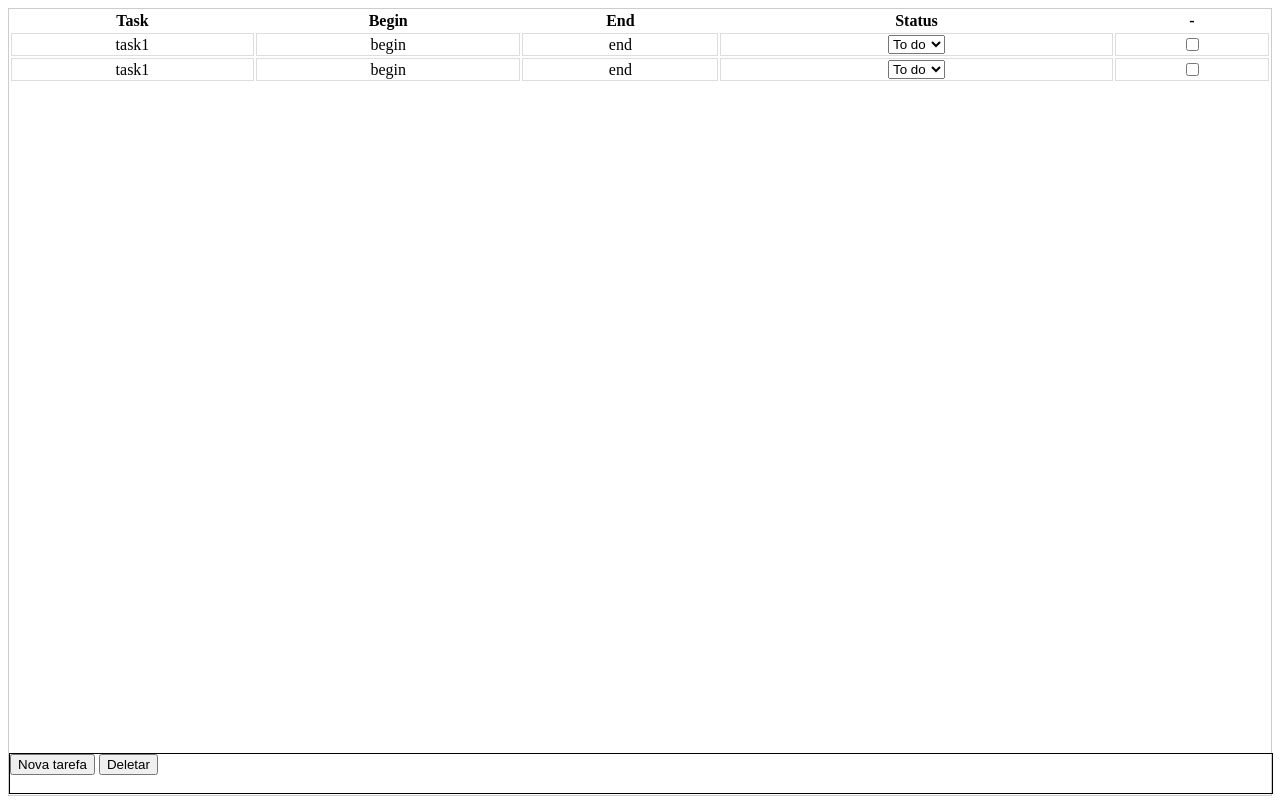
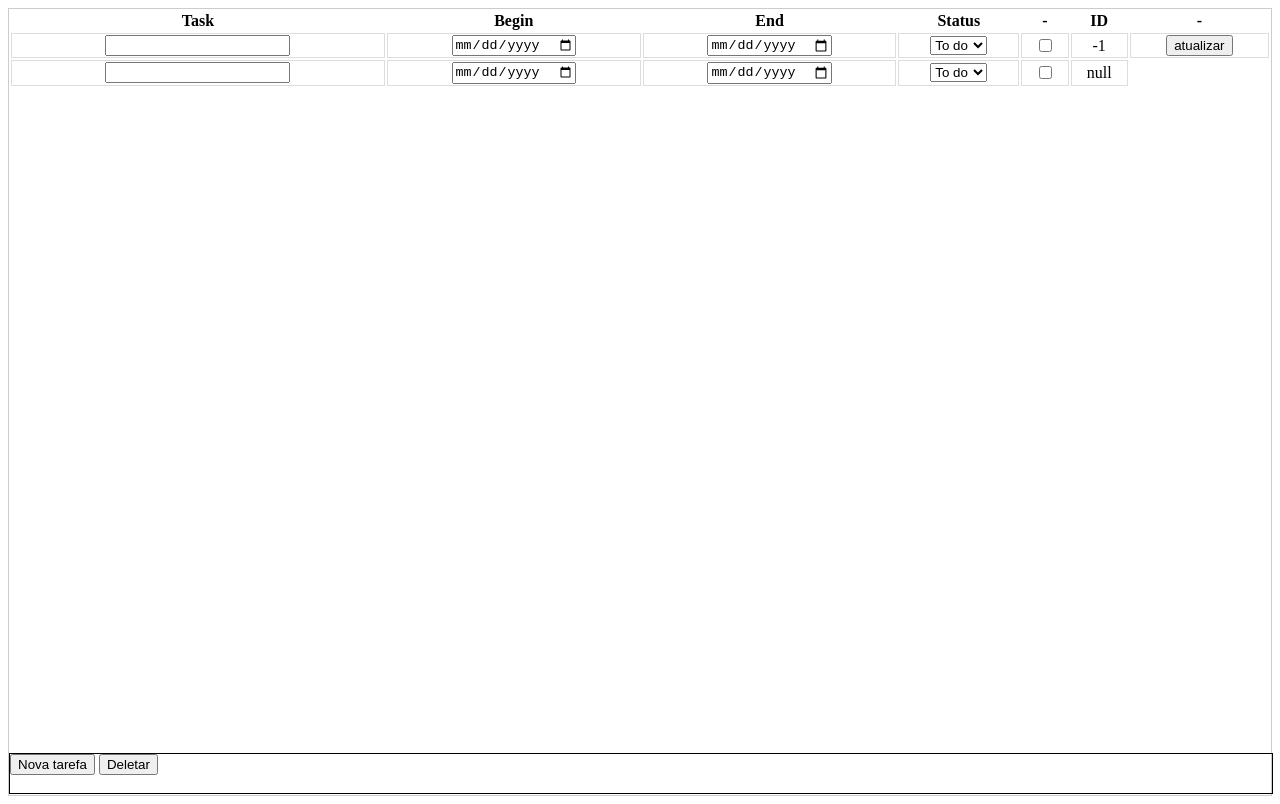
Before and after one commit to AdrianoTosetto/todolist, a plain HTML site: page index.html in a window 1280 px wide. Both pictures are taken after a click on the button "Nova tarefa". Drawn offline with Linux system fonts and the light colour scheme.

Commit message:
salvando cookies

```diff
--- a/events.js
+++ b/events.js
@@ -1,15 +1,63 @@
 $(document).ready(function() {
 	$(document).on('click', 'td', function() {
 	});
+
 	$('#addTask').click(function() {
 		addNewTask('todo-list-table');
+		var lastId = getCookie("lastID");
+		if(lastId == null)
+			lastId = -1;
+		else
+			lastId = parseInt(lastId);
+
+		lastId++;
+		setCookie("lastID", lastId, 10);
+		console.log(getCookie("lastID"));
 
 	});
 });
 
+var setCookies = function(taskName, beginDate, endDate, status, id) {
+	setCookie("taskName" + id, taskName, 10);
+	setCookie("beginDate" + id, beginDate, 10);
+	setCookie("endDate" + id, endDate, 10);
+	setCookie("status" + id, status, 10);
+}
+
 var addNewTask = function(tableId) {
-	var html = " <tr><td>task1</td><td>begin</td><td>end</td><td><select><option value=''>To do</option><option value=''>Doing</option><option value=''>Done</option></select>";
-	html+=		"</td> <td><input type='checkbox' name=''></td></tr>";
+	var id = getCookie("lastID");
+	var taskID   = "taskID"   + id;
+	var beginID  = "beginID"  + id;
+	var endID    = "endID"    + id;
+	var statusID = "statusID" + id;
+
+
+	var html = '<tr id="'+id+'">';
+	html    += '<td><input type="textbox"/>';
+	html    += '</td><td><input type="date"/></td><td><input type="date"/></td>';
+	html    += '<td><select><option value="">To do</option><option value="">Doing</option><option value="">Done</option></select>';
+	html    +=		"</td> <td><input type='checkbox' name=''></td><td>"+getCookie("lastID")+"</td></tr>";
 	$('#' + tableId).append(html);
 
 }
+
+function setCookie(name, value, days) {
+	var endDate = "";
+	var date = new Date();
+	date.setTime(date.getTime() + (days*1000*60*60*24));
+	endDate = "; expires=" + date.toGMTString();
+
+	document.cookie = encodeURIComponent(name) + "=" +
+		encodeURIComponent(value) + endDate + "; path =/";
+}
+
+function getCookie(name) {
+    var nameEQ = encodeURIComponent(name) + "=";
+    var ca = document.cookie.split(';');
+    for (var i = 0; i < ca.length; i++) {
+        var c = ca[i];
+        while (c.charAt(0) === ' ') c = c.substring(1, c.length);
+        if (c.indexOf(nameEQ) === 0) return decodeURIComponent(c.substring(nameEQ.length, c.length));
+    }
+    return null;
+}
--- a/index.html
+++ b/index.html
@@ -18,11 +18,13 @@
 			    <th>End</th>
 			    <th>Status</th>
 			    <th>-</th>
+			    <th>ID</th>
+			    <th>-</th>
 			  </tr>
 			  <tr>
-			    <td>task1</td>
-			    <td>begin</td>
-			    <td>end</td>
+			    <td><input type="textbox"/></td>
+			    <td><input type="date"/></td>
+			    <td><input type="date"/></td>
 			    <td>
 			    	<select>
 					  <option value="">To do</option>
@@ -31,6 +33,8 @@
 					</select>
 			    </td>
 			    <td><input type="checkbox" name=""></td>
+			    <td>-1</td>
+			    <td><input type="button" value="atualizar"/></td>
 			  </tr>
 			</table>
 		</div>
```
